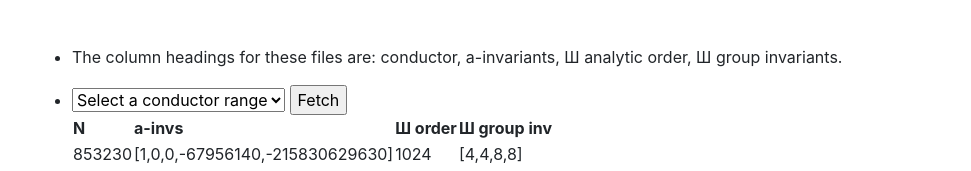
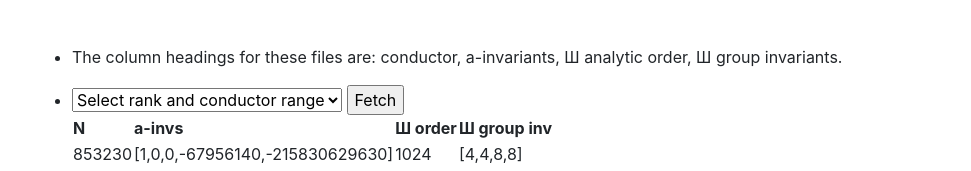
Before and after one commit to menosgeze/menosgeze.github.io, a website with bundled scripts: page tables.html in a window 1280 px wide. Shown: the part 1158-1329 px from the top of the page, without its empty margins (288-1259 px from the left). Built offline with nearby package versions, Linux system fonts and the light colour scheme; a web font is replaced by a local one.

Commit message:
creating Fetch button

```diff
--- a/tables.html
+++ b/tables.html
@@ -114,8 +114,9 @@
                   <form>
                     <select name="url" width="30">
                       <option value="None">
-                        Select a conductor range
+                        Select rank and conductor range
                       </option>
+                      https://raw.githubusercontent.com/menosgeze/tables/master/Rank0-000000-499999/
                       <option value=
                       "https://raw.githubusercontent.com/menosgeze/tables/master/Rank0-000000-499999/">
                         Rank0-000000-499999
@@ -147,9 +148,16 @@
                       Rank2-000000-999999
                       </option>
 
-
-                    </select> <input onclick="JumpToIt(this.form)" type=
-                    "button" value="Fetch">
+                      <option value
+                      "https://raw.githubusercontent.com/menosgeze/tables/master/Rank3-000000-999999/">
+                      Rank3-000000-999999
+                      </option>
+                      <option value
+                      "https://raw.githubusercontent.com/menosgeze/tables/master/Rank4-000000-999999/">
+                      Rank4-000000-999999
+                      </option>
+                    </select>
+                    <input type=button value="Fetch" onClick="JumpToIt(this.form)">
                   </form>
                   <table>
                     <tbody>
@@ -310,8 +318,8 @@
                       "https://raw.githubusercontent.com/menosgeze/tables/master/Rank2-special/">
                         Rank2-special
                       </option>
-                    </select> <input onclick="JumpToIt(this.form)" type=
-                    "button" value="Fetch">
+                    </select>
+                    <input type=button value="Fetch" onClick="JumpToIt(this.form)">
                   </form>
 
                   <br>
```
